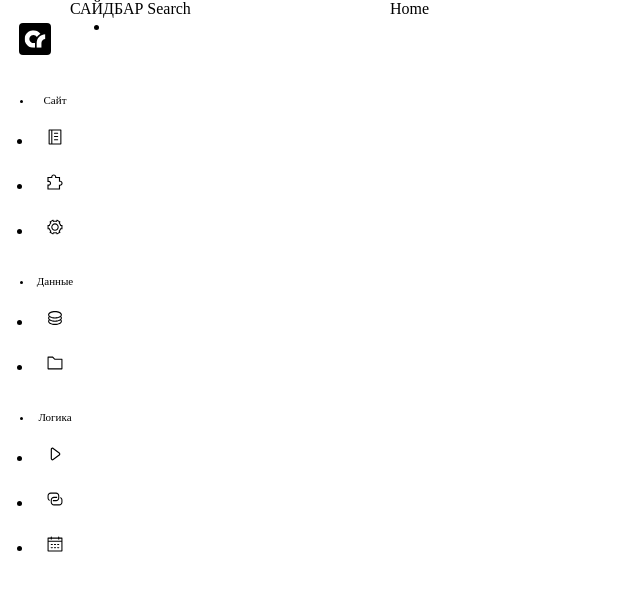
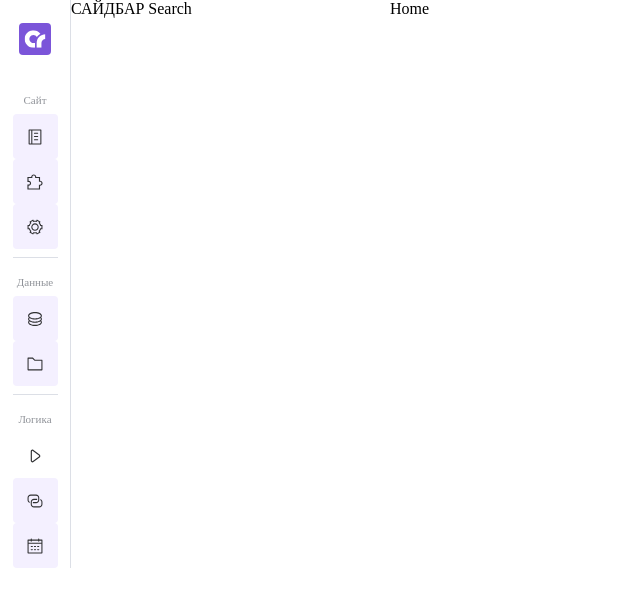
Before and after one commit to lisabazdyreva/creatium-test-task, a Vue app in the folder test-task/: page / in a window 1280 px wide. Shown: the top 606 px of the page, without its empty margins (0-640 px from the left). Built offline with nearby package versions, Linux system fonts and the light colour scheme; the HTML template or start-up script is replaced by a standard one.

Commit message:
added css vars

```diff
--- a/test-task/src/assets/main.css
+++ b/test-task/src/assets/main.css
@@ -2,3 +2,39 @@
   box-sizing: border-box;
   margin: 0;
 }
+
+:root {
+  --header-width: 70px;
+  --layout-sidebar-width: 320px;
+
+  --content-header-height: 78px;
+  --content-aside-width: 320px;
+
+  --accent-color: #7B55D9;
+  --accent-color-hover: #6545b2;
+
+  --text-color-primary: #303133;
+  --text-color-primary-hover: #1a1b1c;
+
+  --text-colot-gray: #909399;
+
+  --border-color: #DCDFE6;
+
+  --bg-white: #ffffff;
+  --bg-white-hover: #f4f3f6;
+  --bg-white-active: #F4F0FF;
+
+  --font-size-12: 0.75rem;
+  --font-size-14: 0.875rem;
+  --font-size-16: 1rem;
+  --font-size-32: 2rem;
+  --font-size-20: 1.25rem;
+  --font-size-24: 1.5rem;
+}
+
+ul,
+ol {
+  list-style: none;
+  padding: 0;
+  margin: 0;
+}
```
